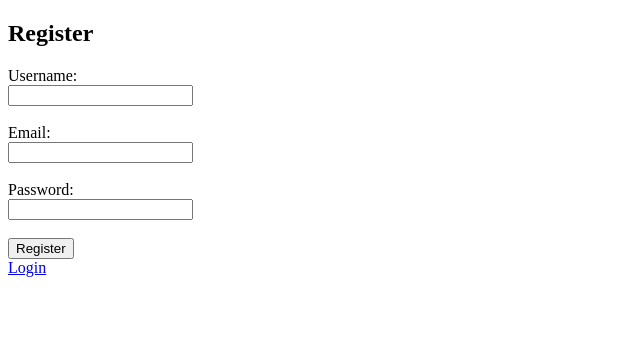
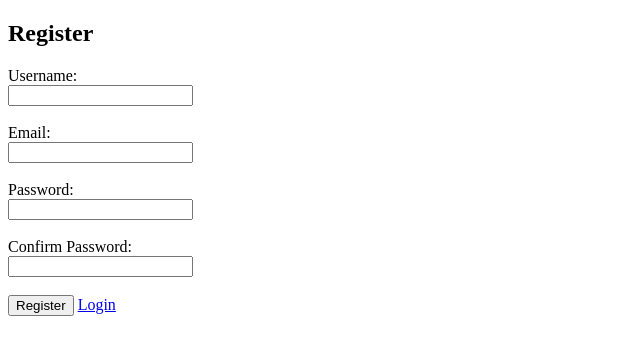
Before and after one commit to AdangIrawan/Chat-Bot-AIML, a Flask app: page /register in a window 1280 px wide. Shown: the top 355 px of the page, without its empty margins (0-640 px from the left). Run offline with Flask 3, Linux system fonts and the light colour scheme.

Commit message:
update regist

```diff
--- a/app.py
+++ b/app.py
@@ -59,11 +59,13 @@ def register():
 
         # Cek apakah username sudah ada
         if users_collection.find_one({"username": username}):
-            return "Username sudah digunakan."
+            error_message = "Username sudah digunakan. Silakan pilih username lain."
+            return render_template('register.html', error_message=error_message)
 
         # Cek apakah email sudah terdaftar
         if users_collection.find_one({"email": email}):
-            return "Email sudah terdaftar."
+            error_message = "Email sudah terdaftar. Silakan gunakan email lain."
+            return render_template('register.html', error_message=error_message)
 
         # Insert data pengguna baru ke dalam koleksi
         users_collection.insert_one({
@@ -75,6 +77,7 @@ def register():
         return redirect(url_for('login'))
 
     return render_template('register.html')
+
 
 @app.route('/login', methods=['GET', 'POST'])
 def login():
--- a/templates/register.html
+++ b/templates/register.html
@@ -4,18 +4,45 @@
     <meta charset="UTF-8">
     <meta name="viewport" content="width=device-width, initial-scale=1.0">
     <title>Register</title>
+    <style>
+        .error-message {
+            color: red;
+        }
+    </style>
 </head>
 <body>
     <h2>Register</h2>
-    <form action="/register" method="POST">
+    <form id="registerForm" action="/register" method="POST">
         <label for="username">Username:</label><br>
         <input type="text" id="username" name="username" required><br><br>
         <label for="email">Email:</label><br>
         <input type="email" id="email" name="email" required><br><br>
         <label for="password">Password:</label><br>
         <input type="password" id="password" name="password" required><br><br>
+        <label for="confirmPassword">Confirm Password:</label><br>
+        <input type="password" id="confirmPassword" name="confirmPassword" required><br><br>
         <input type="submit" value="Register">
+        <a href="/login">Login</a>
     </form>
-    <a href="/login">Login</a>
+    <div id="errorMessage" class="error-message">{{ error_message }}</div>
+
+    <script>
+        document.getElementById('registerForm').addEventListener('submit', function(event) {
+            var password = document.getElementById('password').value;
+            var confirmPassword = document.getElementById('confirmPassword').value;
+            var errorMessage = document.getElementById('errorMessage');
+
+            // Clear previous error message
+            errorMessage.textContent = '';
+
+            if (password !== confirmPassword) {
+                errorMessage.textContent = 'Password do not match';
+                event.preventDefault(); // Prevent form submission
+                setTimeout(function() {
+                    errorMessage.textContent = ''; // Clear error message after 2 seconds
+                }, 2000);
+            }
+        });
+    </script>
 </body>
 </html>
```
